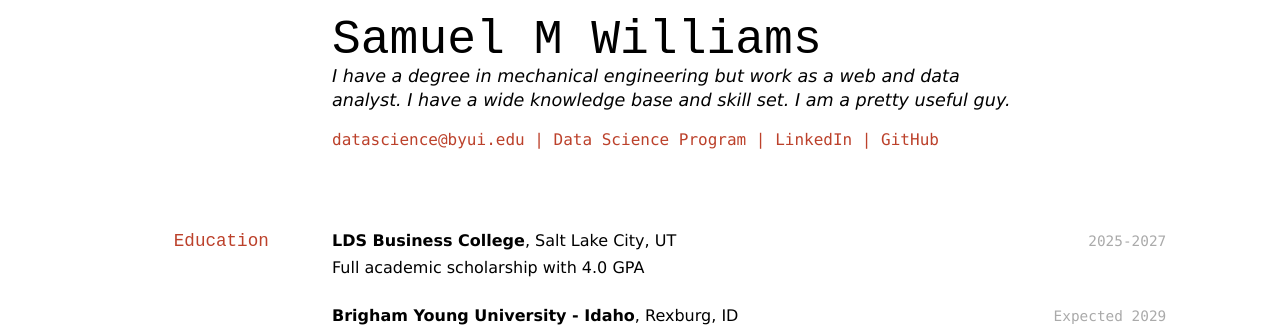
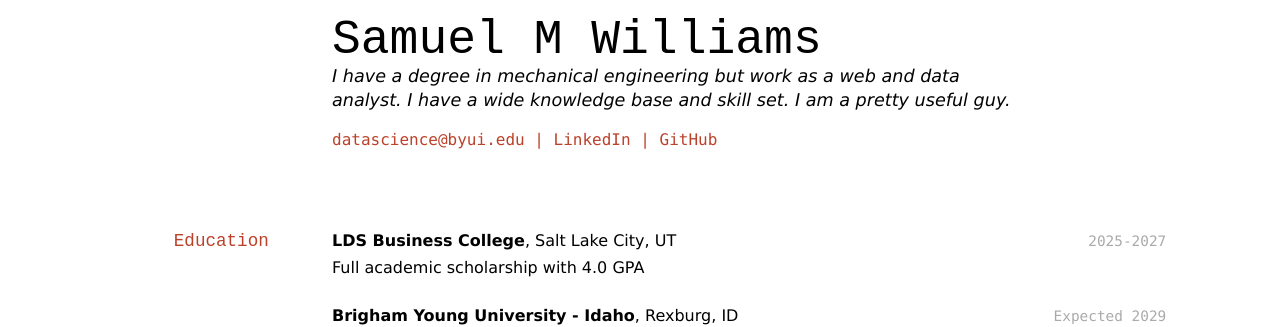
Before and after one commit to samuel-m-williams/Sam_Williams_Resume, a Jekyll site: the page built from docs/index.md, in a window 1280 px wide. Shown: the top 327 px of the page. Built offline with Jekyll 4.4.1, drawn with Linux system fonts in a browser that asks for light colours.

Commit message:
update links for real this time

```diff
--- a/docs/index.md
+++ b/docs/index.md
@@ -8,9 +8,8 @@ I have a wide knowledge base and skill set.  I am a pretty useful guy.
 
 <div id="webaddress">
 <a href="datascience@byui.edu">datascience@byui.edu</a>
-| <a href="https://byuidatascience.github.io/development.html">Data Science Program</a>
-| <a href="https://www.linkedin.com/groups/13537407/">LinkedIn</a>
-| <a href="https://github.com/byuids-resumes">GitHub</a>
+| <a href="https://www.linkedin.com/in/samuelmwilliams86/">LinkedIn</a>
+| <a href="https://github.com/samuel-m-williams">GitHub</a>
 </div>
 
 <!-- https://www.monique.tech/the-art-of-markdown -->
```
